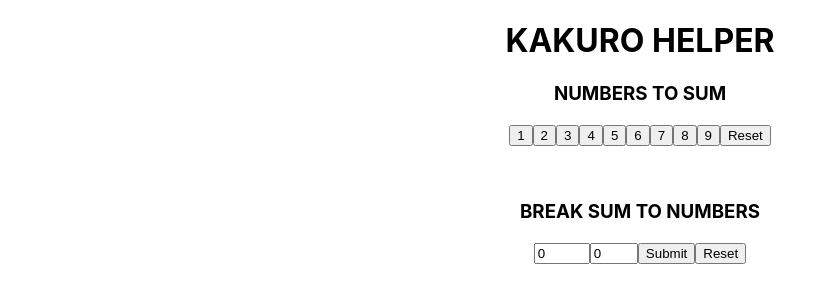
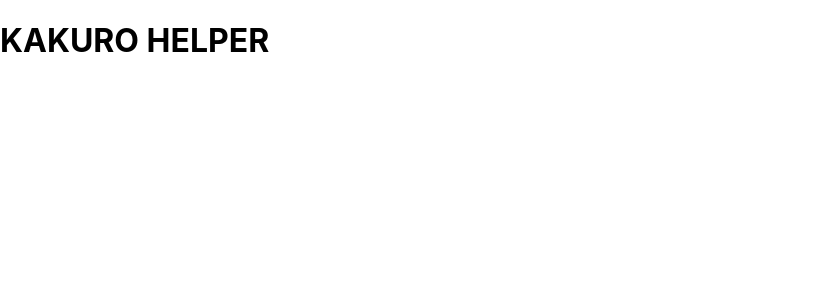
Before and after one commit to jasdang/kakuro-helper, a React (Create React App) app: page / in a window 1280 px wide. Shown: the top 302 px of the page, without its empty margins (0-835 px from the left). Built offline with nearby package versions, Linux system fonts and the light colour scheme.

Commit message:
add routes

```diff
--- a/package.json
+++ b/package.json
@@ -13,8 +13,10 @@
     "@types/node": "^12.0.0",
     "@types/react": "^17.0.0",
     "@types/react-dom": "^17.0.0",
+    "@types/react-router-dom": "^5.1.8",
     "react": "^17.0.2",
     "react-dom": "^17.0.2",
+    "react-router-dom": "^5.3.0",
     "react-scripts": "4.0.3",
     "typescript": "^4.1.2",
     "web-vitals": "^1.0.1"
--- a/src/App.tsx
+++ b/src/App.tsx
@@ -1,16 +1,23 @@
 import React from 'react'
 import './App.css'
+import { BrowserRouter as Router, Switch, Route } from 'react-router-dom'
+
 import NumbersToSum from './components/NumbersToSum'
 import SumToNumbers from './components/SumToNumbers'
 
 const App: React.FC = () => {
   return (
-    <div className="App">
+    <Router>
       <h1>KAKURO HELPER</h1>
-      <NumbersToSum />
-      <br />
-      <SumToNumbers />
-    </div>
+      <Switch>
+        <Route path="/numbers-to-sum">
+          <NumbersToSum />
+        </Route>
+        <Route path="/sum-to-numbers">
+          <SumToNumbers />
+        </Route>
+      </Switch>
+    </Router>
   )
 }
 
```
Also changed, not shown: 1 other file (tests, documents, lock files or other folders).
